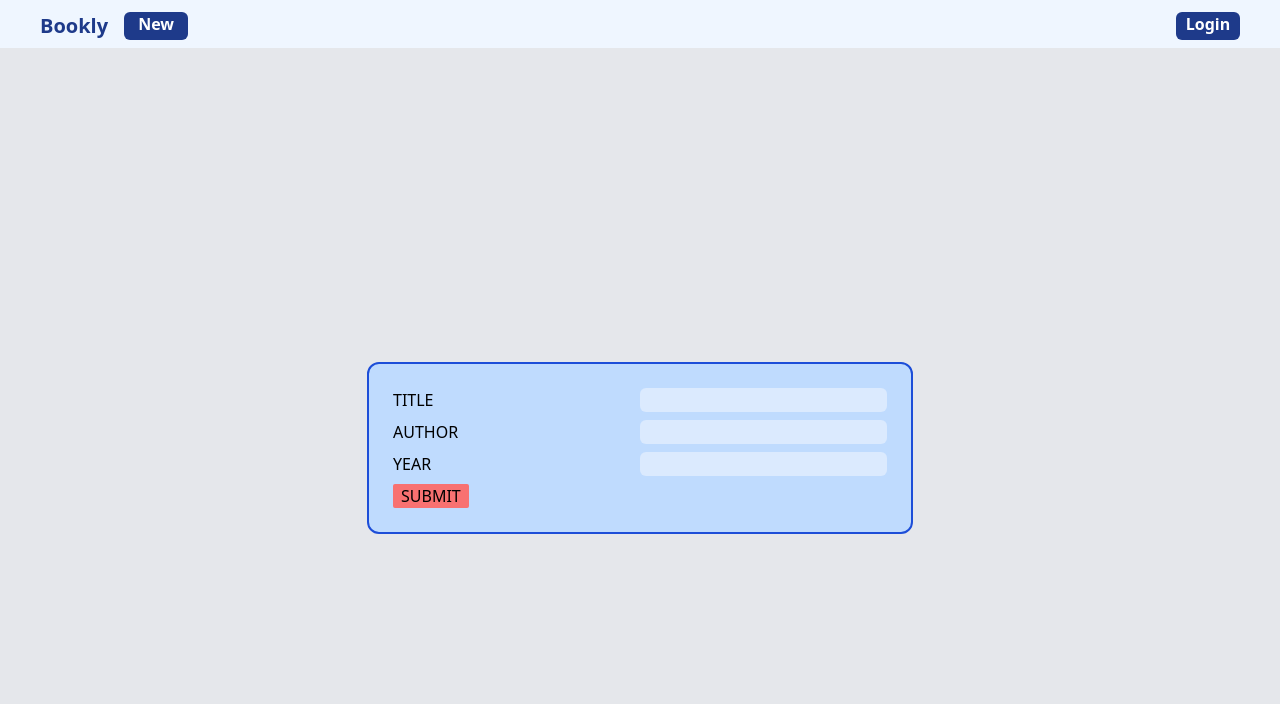
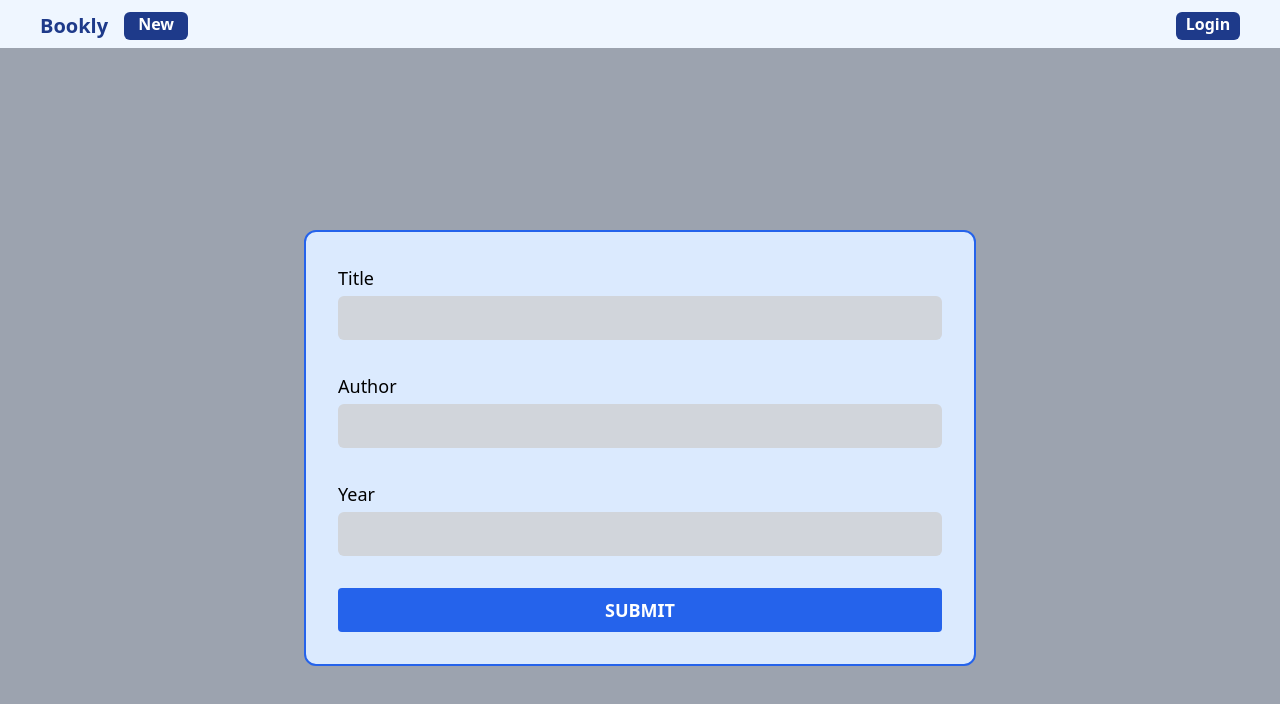
Before and after one commit to gokulkumar0209/befit, a React (Vite) app in the folder client/: page /books/edit/1 in a window 1280 px wide. Shown: the top 704 px of the page. Built offline with nearby package versions, Linux system fonts and the light colour scheme; no server answers.

Commit message:
EditBook page Done

```diff
--- a/client/src/components/NavBar.jsx
+++ b/client/src/components/NavBar.jsx
@@ -13,11 +13,13 @@ function NavBar() {
 						</Link>
 					</div>
 					<div className=" bg-blue-900 w-16 text-white text-center rounded-md">
-						<Link to="/books/create"><h1 className="font-semibold">New</h1></Link>
+						<Link to="/books/create">
+							<h1 className="font-semibold">New</h1>
+						</Link>
 					</div>
 				</div>
 				<div className="mr-10 mt-3 bg-blue-900 text-center text-white w-16 rounded-md">
-					<h1  className=" font-semibold">Login</h1>
+					<h1 className=" font-semibold">Login</h1>
 				</div>
 			</div>
 		</div>
--- a/client/src/pages/EditBook.jsx
+++ b/client/src/pages/EditBook.jsx
@@ -64,48 +64,46 @@ function EditBook() {
 		}
 	};
 	return (
-		<div className=" uppercase flex justify-center items-center h-screen w-full bg-gray-200">
-			<div className=" bg-blue-200 p-6 border-2 border-blue-700 rounded-xl ">
-				<form onSubmit={handleSubmit}>
-					<div className="space-y-2">
-						<div className="  grid grid-cols-2">
-							<label>Title</label>
+		<div className="flex justify-center items-center h-screen w-full bg-gray-400">
+			<div className=" bg-blue-100 p-8 border-2 border-blue-600 rounded-xl w-full max-w-md md:max-w-lg lg:max-w-xl xl:max-w-2xl">
+				<form onSubmit={handleSubmit} className="space-y-8">
+					<div className="flex flex-col ">
+						<label className="mb-1 text-lg">Title</label>
 						<input
 							type="textbox"
-								className=" bg-blue-100 rounded-md px-2"
+							className=" bg-gray-300 rounded-md p-2 text-lg"
 							name="title"
 							value={book.title}
 							onChange={handleChange}
 						></input>
 					</div>
-						<div className=" grid grid-cols-2 ">
-							<label>Author</label>
+					<div className="flex flex-col text-lg">
+						<label className="mb-1">Author</label>
 						<input
 							type="textbox"
-								className=" bg-blue-100 rounded-md px-2"
+							className=" bg-gray-300 rounded-md p-2"
 							name="author"
 							value={book.author}
 							onChange={handleChange}
 						></input>
 					</div>
-						<div className="grid grid-cols-2">
-							<label>Year</label>
+					<div className="flex flex-col text-lg">
+						<label className="mb-1">Year</label>
 						<input
 							type="Number"
-								className=" bg-blue-100 rounded-md px-2"
+							className=" bg-gray-300 rounded-md p-2"
 							name="year"
 							value={book.year}
 							onChange={handleChange}
 						></input>
 					</div>
-						<div className="">
+					<div className=" ">
 						<button
 							type="submit"
-								className="bg-red-400 uppercase rounded-sm px-2"
+							className=" bg-blue-600 text-white uppercase rounded p-2 w-full font-semibold text-lg"
 						>
 							Submit
 						</button>
-						</div>
 					</div>
 				</form>
 			</div>
```
Lines whose indentation alone changed are shown as unchanged.
